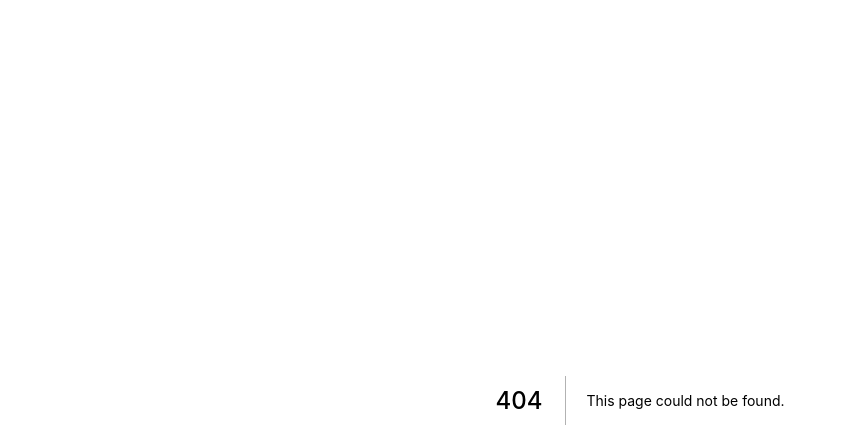
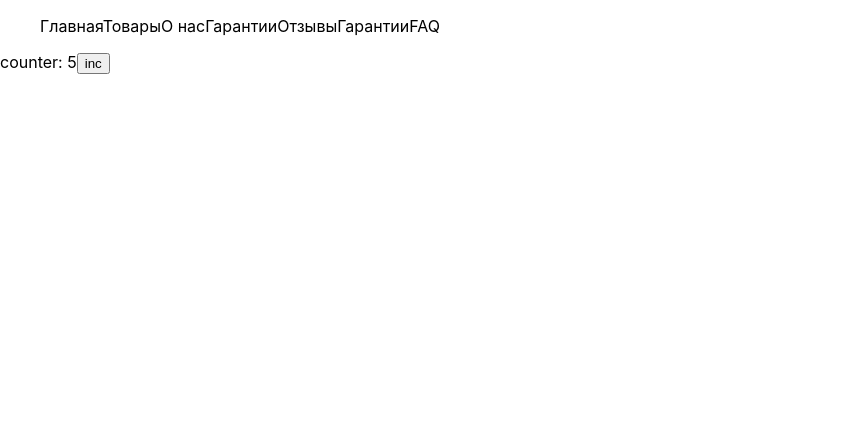
Before and after one commit to KalinskiyAlexander/lets-gold, a Next.js app: page /counter in a window 1280 px wide. Before the commit this address had no page. Shown: the top 448 px of the page, without its empty margins (0-847 px from the left). Built offline with nearby package versions, Linux system fonts and the light colour scheme.

Commit message:
fixed: recoil fix

```diff
--- /dev/null
+++ b/components/Header/index.tsx
@@ -0,0 +1,30 @@
+import React from 'react';
+import {MenuList} from "components/Header/styles";
+import Link from "next/link";
+
+export const Header = () => {
+  const routes = [
+    {path: '/', title: 'Главная'},
+    {path: '/products', title: 'Товары'},
+    {path: '/about', title: 'О нас'},
+    {path: '/guarantees', title: 'Гарантии'},
+    {path: '/reviews', title: 'Отзывы'},
+    {path: '/contacts', title: 'Гарантии'},
+    {path: '/faq', title: 'FAQ'},
+  ]
+  return (
+   <div>
+     <MenuList>
+       {routes.map(list => {
+         return (
+          <Link href={list.path}>
+            {list.title}
+          </Link>
+         )
+       })}
+
+     </MenuList>
+   </div>
+
+  );
+};
--- /dev/null
+++ b/components/Header/styles.ts
@@ -0,0 +1,5 @@
+import styled from "styled-components";
+
+export const MenuList = styled.ul`
+
+`
--- /dev/null
+++ b/components/state.ts
@@ -0,0 +1,6 @@
+import {atom} from "recoil";
+
+export const counterState = atom({
+  key: 'counter', // unique ID (with respect to other atoms/selectors)
+  default: 5, // default value (aka initial value)
+});
--- a/next.config.js
+++ b/next.config.js
@@ -1,6 +1,7 @@
 /** @type {import('next').NextConfig} */
 const nextConfig = {
   reactStrictMode: true,
+
 }
 
 module.exports = nextConfig
--- a/pages/_app.tsx
+++ b/pages/_app.tsx
@@ -1,8 +1,17 @@
-import '../styles/globals.css'
-import type { AppProps } from 'next/app'
+import "../styles/globals.css";
+import {AppProps} from "next/app";
+import {RecoilRoot} from 'recoil';
+import {Header} from "components/Header";
 
-function MyApp({ Component, pageProps }: AppProps) {
-  return <Component {...pageProps} />
+function MyApp ({Component, pageProps}: AppProps) {
+
+  return (
+   <RecoilRoot>
+     <Header/>
+     <Component {...pageProps} />
+   </RecoilRoot>
+
+  );
 }
 
-export default MyApp
+export default MyApp;
--- a/pages/api/hello.ts
+++ /dev/null
@@ -1,13 +0,0 @@
-// Next.js API route support: https://nextjs.org/docs/api-routes/introduction
-import type { NextApiRequest, NextApiResponse } from 'next'
-
-type Data = {
-  name: string
-}
-
-export default function handler(
-  req: NextApiRequest,
-  res: NextApiResponse<Data>
-) {
-  res.status(200).json({ name: 'John Doe' })
-}
--- /dev/null
+++ b/pages/counter/index.tsx
@@ -0,0 +1,20 @@
+import React from 'react';
+import {useRecoilState} from "recoil";
+import {counterState} from "components/state";
+
+const Counter = () => {
+  const [counter, setCounter] = useRecoilState(counterState);
+  const incHandler = () => {
+    setCounter((prev: number) => prev + 1)
+    console.log(counter, 'counter')
+  }
+
+  return (
+   <div>
+     counter: {counter}
+     <button onClick={incHandler}>inc</button>
+   </div>
+  );
+};
+
+export default Counter;
```
Also changed, not shown: package.json (+16 -2 lines), pages/index.tsx (+9 -62 lines), tsconfig.json (+22 -6 lines), .eslintrc.json, stores/DataStore.tsx (added), 2 other files (tests, documents, lock files or other folders).
